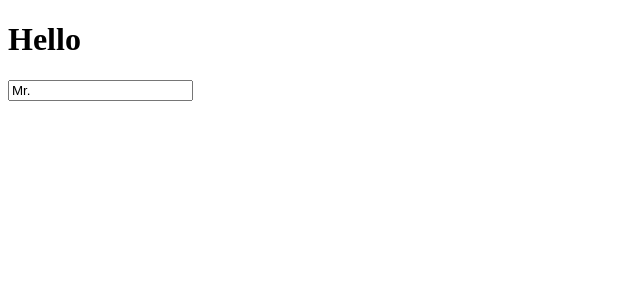
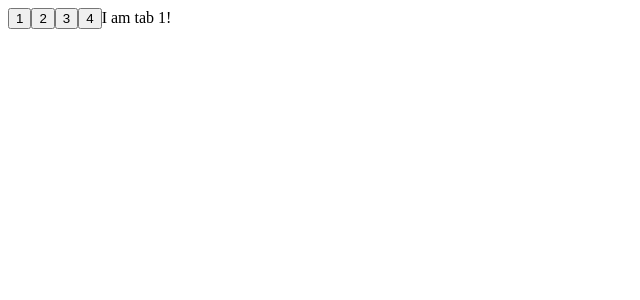
Before and after one commit to haesooKr/react-hooks, a React (Create React App) app: page / in a window 1280 px wide. Shown: the top 300 px of the page, without its empty margins (0-640 px from the left). Built offline with nearby package versions, Linux system fonts and the light colour scheme.

Commit message:
Test useTabs.js

```diff
--- a/src/App.js
+++ b/src/App.js
@@ -1,14 +1,30 @@
 import React from 'react';
-import useInput from './hooks/useInput';
+import useTabs from './hooks/useTabs';
 
 function App() {
-  const noA = value => !value.includes('a');
-  const name = useInput("Mr.", noA);
-
+  const contents = [
+    {
+      title: 1,
+      content: "I am tab 1!"
+    },
+    {
+      title: 2,
+      content: "I am tab 2!"
+    },
+    {
+      title: 3,
+      content: "I am tab 3!"
+    },
+    {
+      title: 4,
+      content: "I am tab 4!"
+    },
+  ];
+  const tabs = useTabs(0, contents);
   return (
     <div className="App">
-      <h1>Hello</h1>
-      <input onChange={name.onChange} placeholder="Name" value={name.value}/>
+      {contents.map((tab, i) => <button key={i} onClick={() => tabs.changeTab(i)}>{tab.title}</button>)}
+      {tabs.currentTab.content}
     </div>
   );
 }
```
